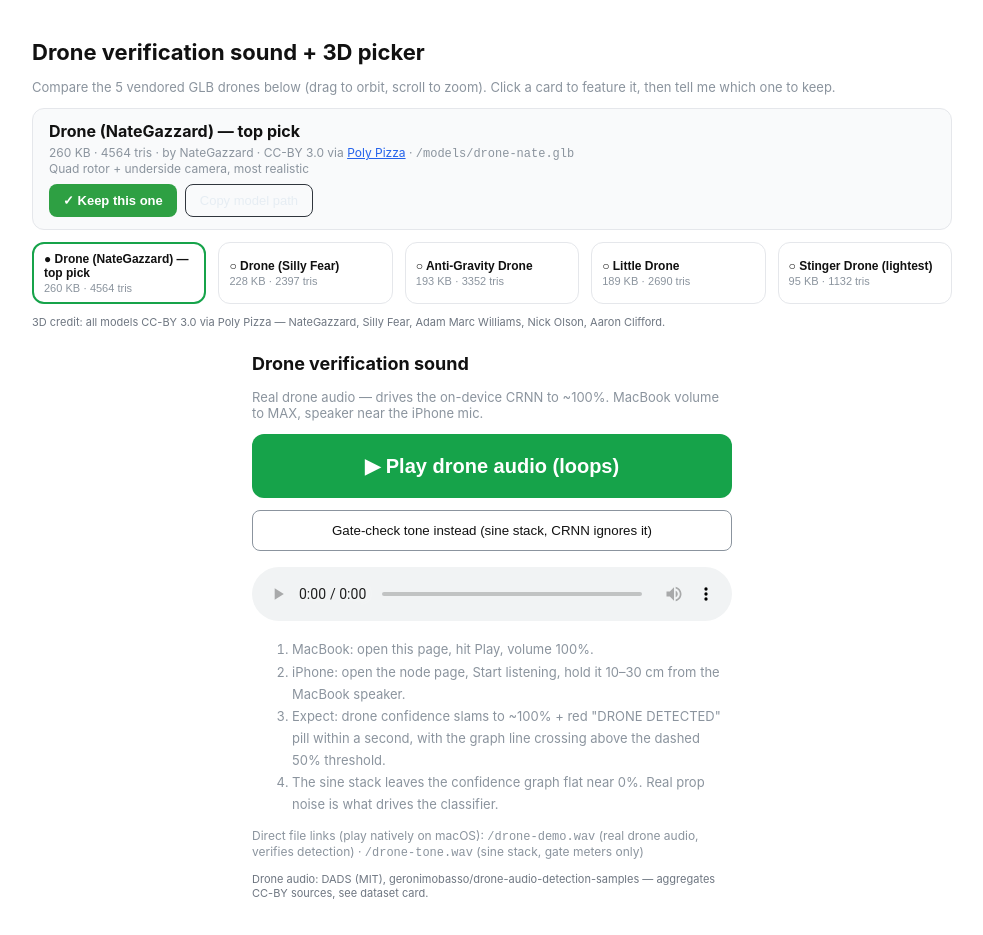
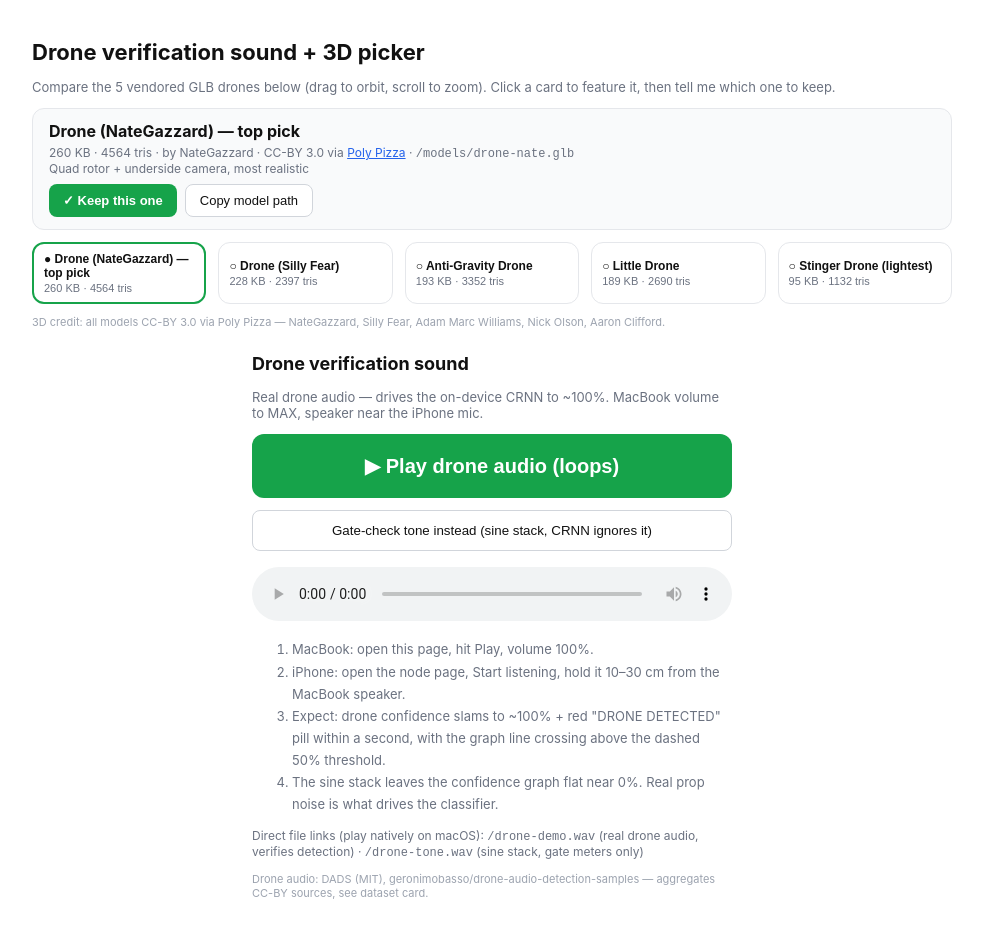
Before and after one commit to hongnoul/dnhacks-node, a Next.js app in the folder ml-demo/: page /tone in a window 1280 px wide. Shown: the whole page, without its empty margins (148-1131 px from the left). Built offline with nearby package versions, Linux system fonts and the light colour scheme.

Commit message:
Tone page: remove leftover dark-theme hexes for white theme

```diff
--- a/ml-demo/app/tone/page.tsx
+++ b/ml-demo/app/tone/page.tsx
@@ -180,7 +180,7 @@ export default function TonePage() {
       }}
     >
       <h1 style={{ fontSize: 22 }}>Drone verification sound + 3D picker</h1>
-      <p style={{ color: "#8b949e", fontSize: 13 }}>
+      <p style={{ color: "#6b7280", fontSize: 13 }}>
         Compare the 5 vendored GLB drones below (drag to orbit, scroll to
         zoom). Click a card to feature it, then tell me which one to keep.
       </p>
@@ -205,7 +205,7 @@ export default function TonePage() {
         />
         <div style={{ padding: "12px 16px" }}>
           <div style={{ fontWeight: 700 }}>{selected.name}</div>
-          <div style={{ fontSize: 12, color: "#8b949e", marginTop: 4 }}>
+          <div style={{ fontSize: 12, color: "#6b7280", marginTop: 4 }}>
             {selected.size} · {selected.tris} tris · by {selected.author} ·
             CC-BY 3.0 via{" "}
             <a
@@ -218,7 +218,7 @@ export default function TonePage() {
             </a>{" "}
             · <code>{selected.src}</code>
           </div>
-          <div style={{ fontSize: 12, color: "#8b949e" }}>{selected.note}</div>
+          <div style={{ fontSize: 12, color: "#6b7280" }}>{selected.note}</div>
           <div style={{ display: "flex", gap: 8, marginTop: 8 }}>
             <button
               onClick={() => {
@@ -233,7 +233,7 @@ export default function TonePage() {
                 padding: "8px 14px",
                 borderRadius: 8,
                 border: "none",
-                background: "#2ea043",
+                background: "#16a34a",
                 color: "white",
                 fontWeight: 700,
                 fontSize: 13,
@@ -255,9 +255,9 @@ export default function TonePage() {
               style={{
                 padding: "8px 14px",
                 borderRadius: 8,
-                border: "1px solid #30363d",
-                background: "transparent",
-                color: "#e6edf3",
+                border: "1px solid #d1d5db",
+                background: "#fff",
+                color: "#111",
                 fontSize: 13,
                 cursor: "pointer",
               }}
@@ -312,7 +312,7 @@ export default function TonePage() {
                   {active ? "● " : "○ "}
                   {d.name}
                 </div>
-                <div style={{ fontSize: 11, color: "#8b949e", marginTop: 2 }}>
+                <div style={{ fontSize: 11, color: "#6b7280", marginTop: 2 }}>
                   {d.size} · {d.tris} tris
                 </div>
               </div>
@@ -320,7 +320,7 @@ export default function TonePage() {
           );
         })}
       </div>
-      <p style={{ fontSize: 11, color: "#6e7681" }}>
+      <p style={{ fontSize: 11, color: "#9ca3af" }}>
         3D credit: all models CC-BY 3.0 via Poly Pizza — NateGazzard, Silly
         Fear, Adam Marc Williams, Nick Olson, Aaron Clifford.
       </p>
@@ -328,7 +328,7 @@ export default function TonePage() {
       {/* Audio section (unchanged logic, constrained width) */}
       <div style={{ maxWidth: 480, margin: "24px auto 0" }}>
         <h2 style={{ fontSize: 18 }}>Drone verification sound</h2>
-        <p style={{ color: "#8b949e", fontSize: 13 }}>
+        <p style={{ color: "#6b7280", fontSize: 13 }}>
           Real drone audio — drives the on-device CRNN to ~100%. MacBook volume
           to MAX, speaker near the iPhone mic.
         </p>
@@ -357,7 +357,7 @@ export default function TonePage() {
                 padding: "12px 0",
                 marginTop: 12,
                 borderRadius: 8,
-                border: "1px solid #8b949e",
+                border: "1px solid #d1d5db",
                 background: "transparent",
                 color: "inherit",
               }}
@@ -392,7 +392,7 @@ export default function TonePage() {
           style={{ width: "100%", marginTop: 16 }}
         />
 
-        <ol style={{ fontSize: 13, color: "#8b949e", lineHeight: 1.7 }}>
+        <ol style={{ fontSize: 13, color: "#6b7280", lineHeight: 1.7 }}>
           <li>MacBook: open this page, hit Play, volume 100%.</li>
           <li>
             iPhone: open the node page, Start listening, hold it 10–30 cm from
@@ -408,12 +408,12 @@ export default function TonePage() {
             prop noise is what drives the classifier.
           </li>
         </ol>
-        <p style={{ fontSize: 12, color: "#8b949e" }}>
+        <p style={{ fontSize: 12, color: "#6b7280" }}>
           Direct file links (play natively on macOS):{" "}
           <code>/drone-demo.wav</code> (real drone audio, verifies detection) ·{" "}
           <code>/drone-tone.wav</code> (sine stack, gate meters only)
         </p>
-        <p style={{ fontSize: 11, color: "#6e7681" }}>
+        <p style={{ fontSize: 11, color: "#9ca3af" }}>
           Drone audio: DADS (MIT), geronimobasso/drone-audio-detection-samples —
           aggregates CC-BY sources, see dataset card.
         </p>
```
